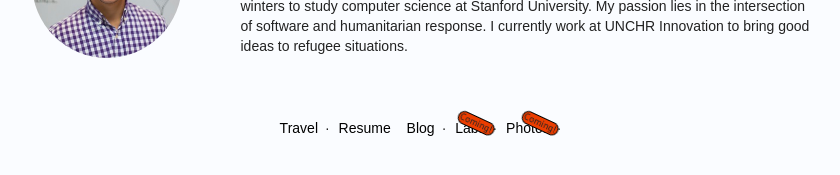
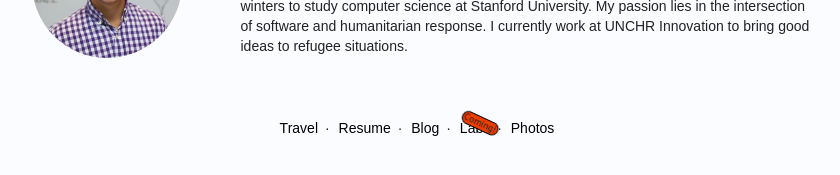
Before and after one commit to benrudolph/main, a Jekyll site: the page built from index.html, in a window 1280 px wide. Shown: the part 284-459 px from the top of the page, without its empty margins (222-1062 px from the left). Built offline with Jekyll 4.4.1, drawn with Linux system fonts in a browser that asks for light colours; Markdown is read by kramdown in place of the engine named in the settings.

Commit message:
add photos

```diff
--- a/config/deploy.rb
+++ b/config/deploy.rb
@@ -22,9 +22,10 @@ set :ssh_options, { :forward_agent => true }
 
 namespace :jekyll do
   task :generate, :roles => :blog do
-    run "cd #{release_path} && bundle exec jekyll build"
+    run "cd /var/www/#{application}/current && bundle exec jekyll build"
   end
 end
 
 after 'deploy:update_code', 'deploy:cleanup'
-after 'bundle:install', 'jekyll:generate'
+after 'deploy:update_code', 'bundle:install'
+after 'deploy:create_symlink', 'jekyll:generate'
--- a/index.html
+++ b/index.html
@@ -15,10 +15,10 @@ layout: default
   <div class="row">
     <div class="links col-xs-12">
       <a href="http://bengermin.wordpress.com/">Travel</a>&#183;
-      <a href="/resume.pdf">Resume</a>
+      <a href="/resume.pdf">Resume</a>&#183;
       <a href="//bitbybit.benrudolph.com">Blog</a>&#183;
       <a href="#">Labs<i class="coming-soon"></i></a>&#183;
-      <a href="#">Photos<i class="coming-soon"></i></a>&#183;
+      <a href="https://plus.google.com/+BenRudolphin/photos">Photos</a>
     </div>
   </div>
 </div>
```
